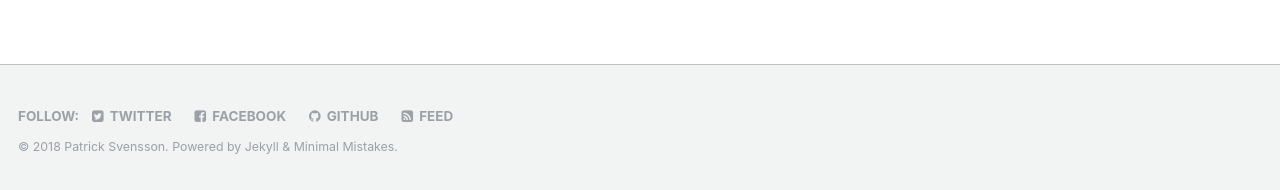
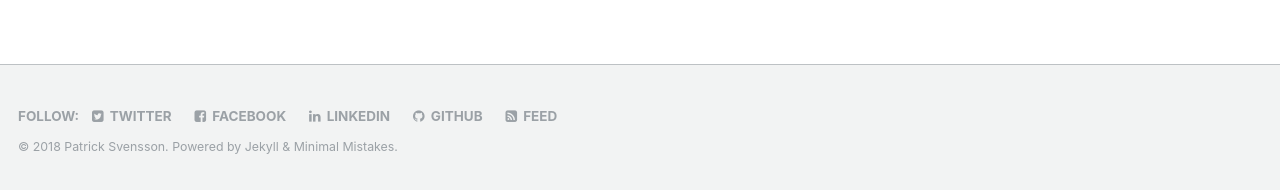
Before and after one commit to Patrickusaf/patrickusaf, a Jekyll site: the page built from index.html, in a window 1280 px wide. Shown: the part 707-897 px from the top of the page. Built offline with Jekyll 4.4.1, drawn with Linux system fonts in a browser that asks for light colours; the list of posts is cut into pages by our own code.

Commit message:
Update footer.html

```diff
--- a/_includes/footer.html
+++ b/_includes/footer.html
@@ -10,7 +10,10 @@
       <li><a href="https://www.facebook.com/{{ site.facebook.username }}"><i class="fa fa-fw fa-facebook-square" aria-hidden="true"></i> Facebook</a></li>
     {% endif %}
     {% if site.instagram.username %}
-      <li><a href="https://instagram.com/{{ site.instagram.username }}"><i class="fa fa-fw fa-instagram-square" aria-hidden="true"></i> Instagram</a></li>
+      <li><a href="https://instagram.com/{{ site.instagram.username }}"><i class="fa fa-fw fa-instagram" aria-hidden="true"></i> Instagram</a></li>
+    {% endif %}
+    {% if site.author.linkedin %}
+      <li><a href="https://linkedin.com/{{ site.author.linkedin }}"><i class="fa fa-fw fa-linkedin" aria-hidden="true"></i> LinkedIn</a></li>
     {% endif %}
     {% if site.author.github %}
       <li><a href="http://github.com/{{ site.author.github }}"><i class="fa fa-fw fa-github" aria-hidden="true"></i> GitHub</a></li>
```
